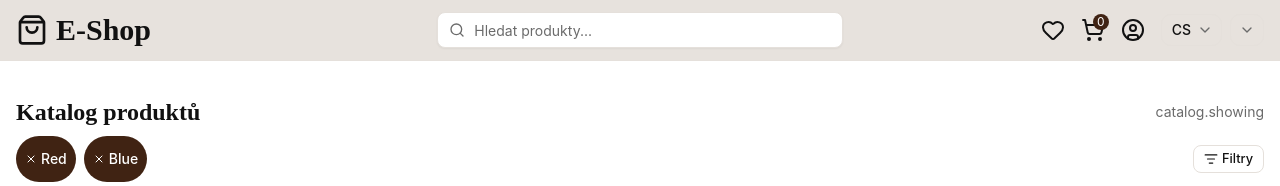
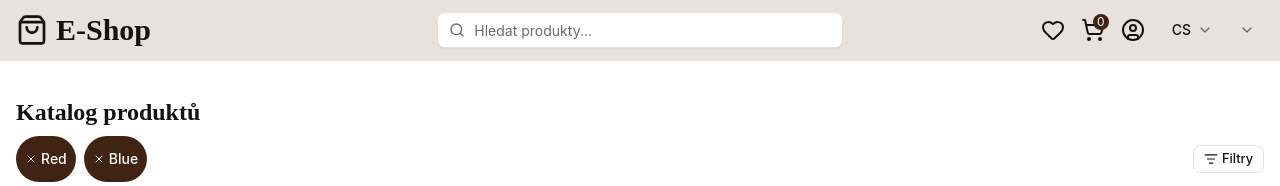
Before and after one commit to florixak/rtsoft-clothing-eshop, a React (Vite) app: page / in a window 1280 px wide. Shown: the top 186 px of the page. Built offline with nearby package versions, Linux system fonts and the light colour scheme.

Commit message:
refactor: remove showing from catalog header

```diff
--- a/src/components/catalog/catalog-header.tsx
+++ b/src/components/catalog/catalog-header.tsx
@@ -1,27 +1,15 @@
-import { products } from "@/data";
 import { useTranslation } from "react-i18next";
 import AppliedFilters from "./applied-filters";
 
 const CatalogHeader = () => {
   const { t } = useTranslation("catalog");
-  const countOfProducts = products.length;
-  const showingFrom = 1;
-  const showingTo = countOfProducts < 12 ? countOfProducts : 12;
 
   return (
     <div className="flex flex-col gap-2">
-      <div className="flex flex-row items-center justify-between">
-        <h2 className="text-2xl font-heading font-semibold">
-          {t("catalog.title")}
-        </h2>
-        <p className="text-sm text-muted-foreground">
-          {t("catalog.showing", {
-            from: showingFrom,
-            to: showingTo,
-            total: countOfProducts,
-          })}
-        </p>
-      </div>
+      <h2 className="text-2xl font-heading font-semibold">
+        {t("catalog.title")}
+      </h2>
+
       <AppliedFilters />
     </div>
   );
```
